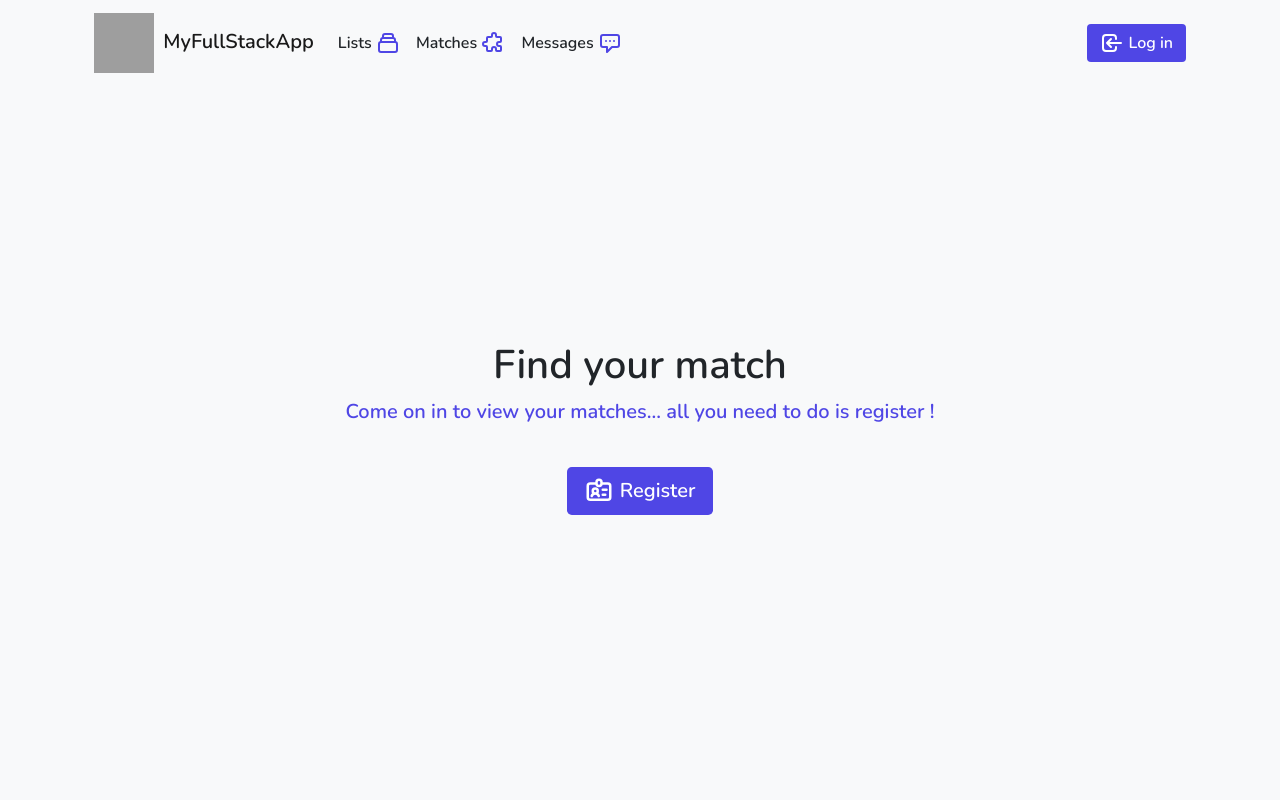
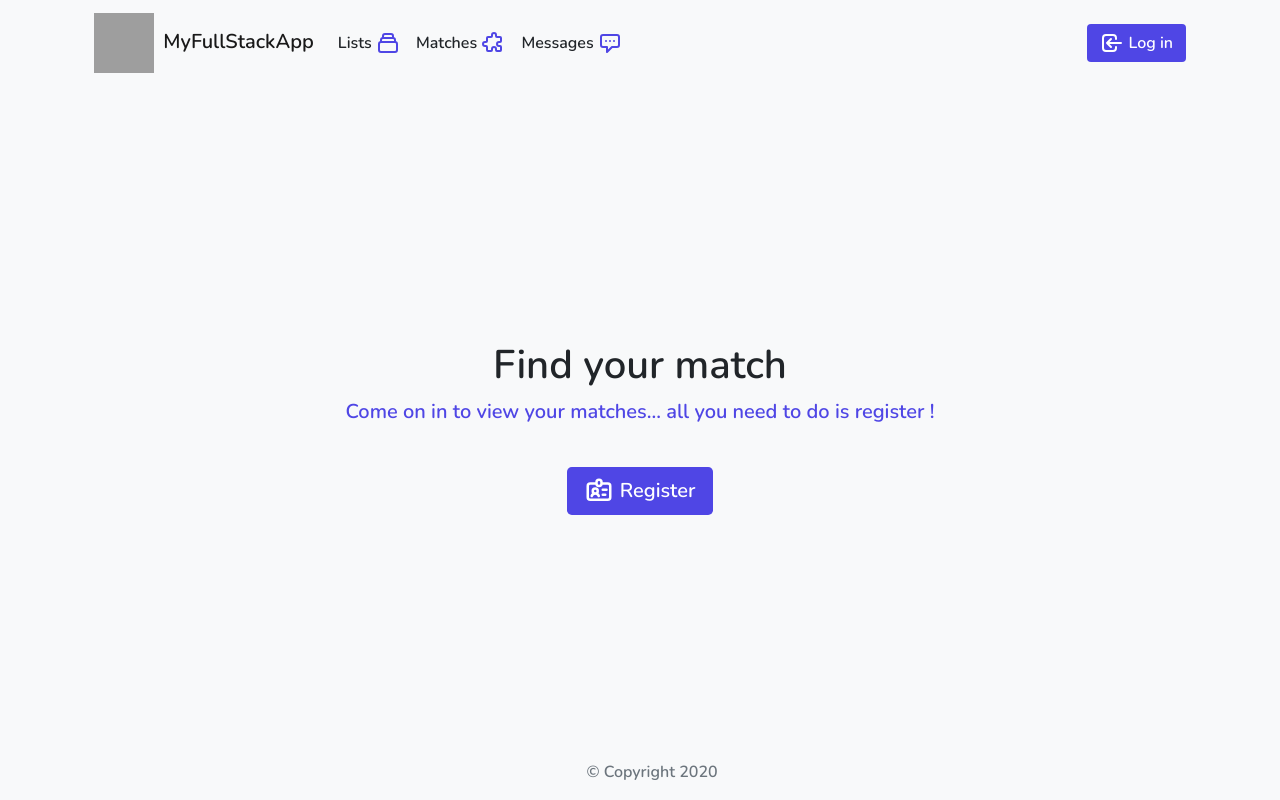
Before and after one commit to mohit-ssj4/DatingApp-FE, an Angular app: page / in a window 1280 px wide. Built offline with nearby package versions, Linux system fonts and the light colour scheme; no server answers; grey boxes are pictures that could not be loaded.

Commit message:
Adding footer components

```diff
--- a/src/app/app.component.css
+++ b/src/app/app.component.css
@@ -5,3 +5,8 @@
   justify-items: center;
   width: 100%;
 }
+
+app-footer {
+  position: fixed;
+  bottom: 0;
+}
--- a/src/app/app.component.html
+++ b/src/app/app.component.html
@@ -1,6 +1,7 @@
 <div class="container">
-	<app-nav></app-nav>
-	<div class="homepage">
-		<app-home></app-home>
-	</div>
+  <app-nav></app-nav>
+  <div class="homepage">
+    <app-home></app-home>
+  </div>
+  <app-footer></app-footer>
 </div>
--- a/src/app/app.module.ts
+++ b/src/app/app.module.ts
@@ -7,10 +7,11 @@ import { AppComponent } from "./app.component";
 import { AccountService } from "./services/account.service";
 import { NavComponent } from "./nav/nav.component";
 import { HomeComponent } from './home/home.component';
+import { FooterComponent } from './footer/footer.component';
 
 @NgModule({
   imports: [BrowserModule, FormsModule, HttpClientModule],
-  declarations: [AppComponent, HelloComponent, NavComponent, HomeComponent],
+  declarations: [AppComponent, HelloComponent, NavComponent, HomeComponent, FooterComponent],
   bootstrap: [AppComponent],
   providers: [AccountService]
 })
--- /dev/null
+++ b/src/app/footer/footer.component.css
@@ -0,0 +1,3 @@
+.container {
+  width: 100vw;
+}
--- /dev/null
+++ b/src/app/footer/footer.component.html
@@ -0,0 +1,5 @@
+<div class="container text-center">
+  <footer class="footer py-3 bg-light">
+    <span class="text-muted">&copy; Copyright 2020</span>
+  </footer>
+</div>
--- /dev/null
+++ b/src/app/footer/footer.component.ts
@@ -0,0 +1,15 @@
+import { Component, OnInit } from '@angular/core';
+
+@Component({
+  selector: 'app-footer',
+  templateUrl: './footer.component.html',
+  styleUrls: ['./footer.component.css']
+})
+export class FooterComponent implements OnInit {
+
+  constructor() { }
+
+  ngOnInit() {
+  }
+
+}
```
